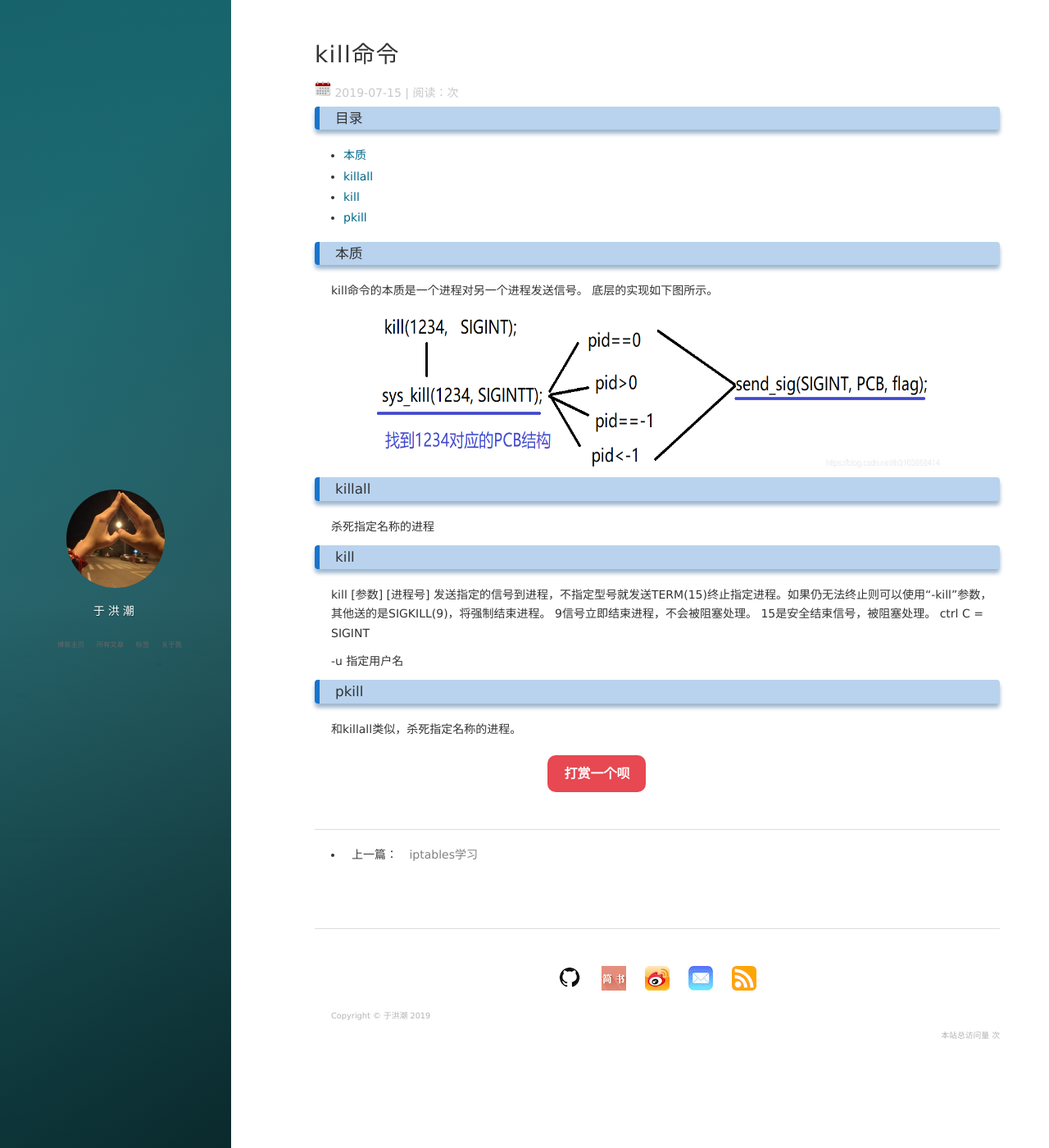
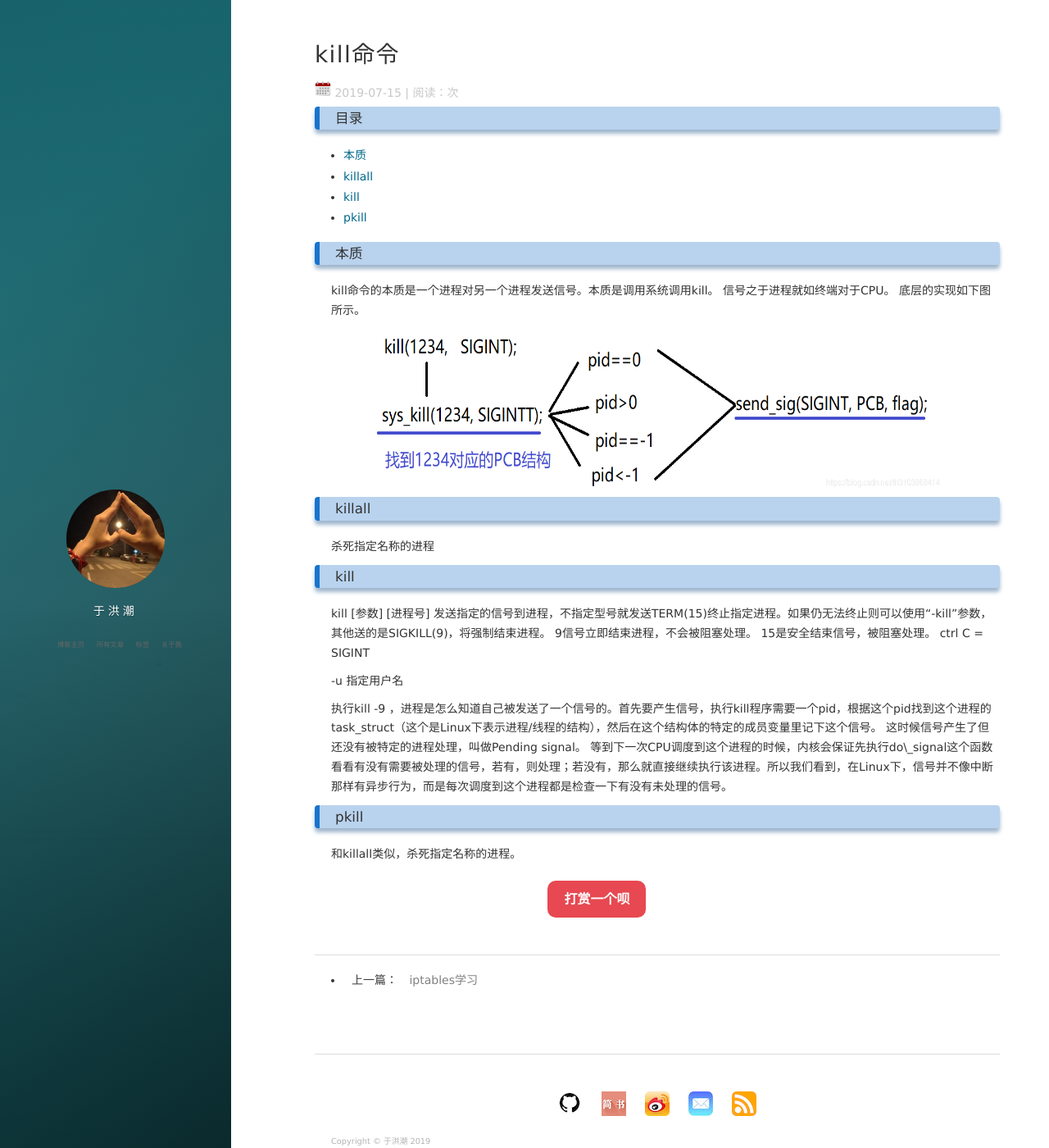
Before and after one commit to yuu6/yuu6.github.io, a Jekyll site: the page built from _posts/2019-07-15-kill命令.md, in a window 1280 px wide and 1400 px high. Shown: the whole window at 82% size. Built offline with Jekyll 4.4.1, drawn with Linux system fonts in a browser that asks for light colours; nearby versions of some CDN libraries; comment, search, counter and statistics services are not loaded.

Commit message:
Update 2019-07-15-kill命令.md

```diff
--- a/_posts/2019-07-15-kill命令.md
+++ b/_posts/2019-07-15-kill命令.md
@@ -13,7 +13,8 @@ tags: kill linux
 * [pkill](#c)
 
 ### <a name="benzhi"></a>本质
-kill命令的本质是一个进程对另一个进程发送信号。
+kill命令的本质是一个进程对另一个进程发送信号。本质是调用系统调用kill。
+信号之于进程就如终端对于CPU。
 底层的实现如下图所示。
 <div align="center">
 	<img src="/images/posts/kill/20190420110949546.png" height="200" width="700">
@@ -32,5 +33,7 @@ ctrl C = SIGINT
 
 -u 指定用户名
 
+执行kill -9 <PID>，进程是怎么知道自己被发送了一个信号的。首先要产生信号，执行kill程序需要一个pid，根据这个pid找到这个进程的task_struct（这个是Linux下表示进程/线程的结构），然后在这个结构体的特定的成员变量里记下这个信号。 这时候信号产生了但还没有被特定的进程处理，叫做Pending signal。 等到下一次CPU调度到这个进程的时候，内核会保证先执行do\_signal这个函数看看有没有需要被处理的信号，若有，则处理；若没有，那么就直接继续执行该进程。所以我们看到，在Linux下，信号并不像中断那样有异步行为，而是每次调度到这个进程都是检查一下有没有未处理的信号。
+
 ### <a name="c"></a>pkill
 和killall类似，杀死指定名称的进程。
```
